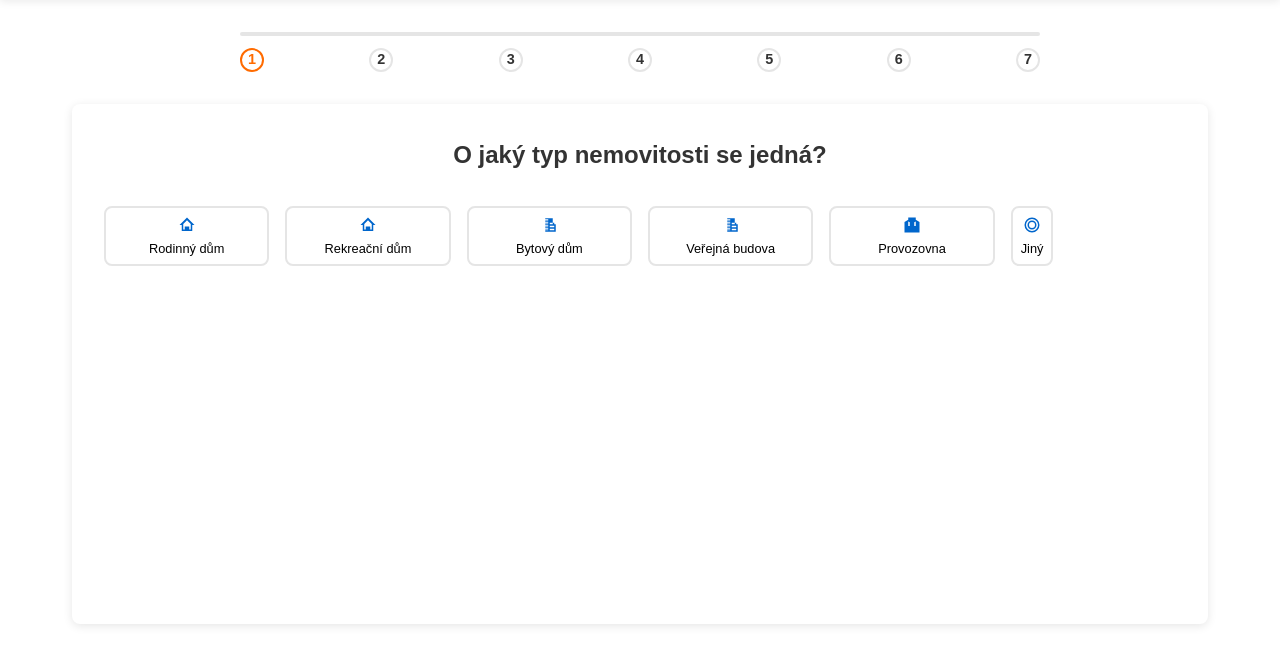
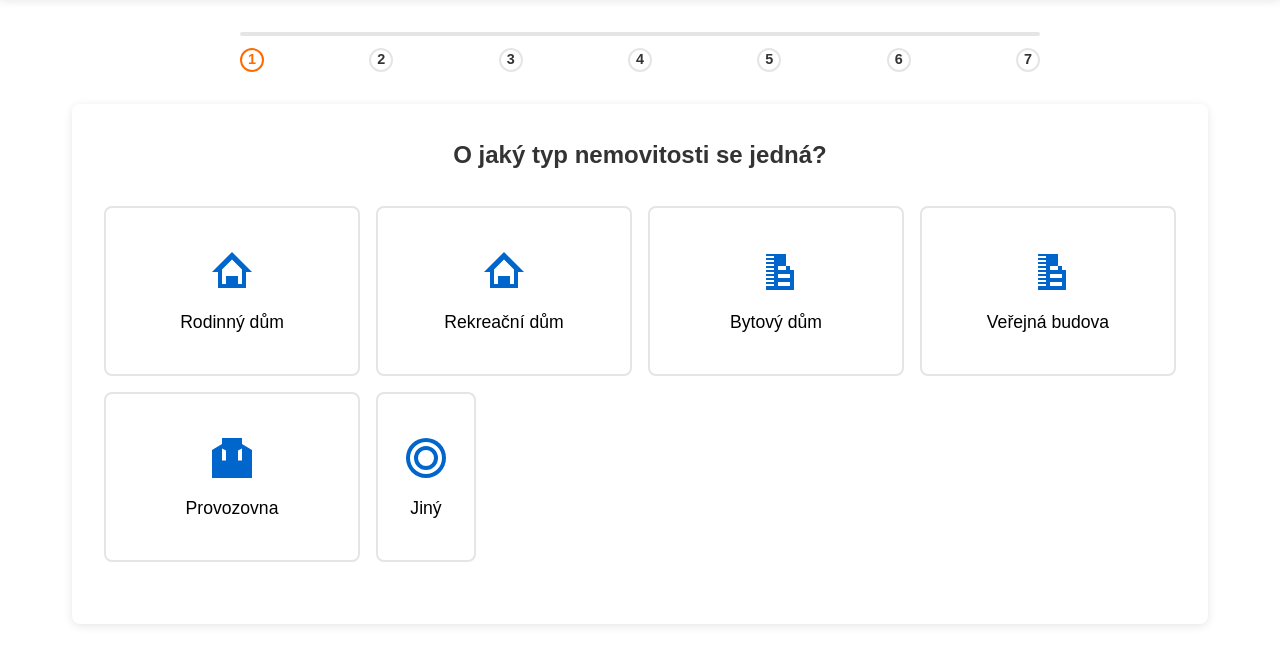
Before and after one commit to Petrpejsek/dotacni_kalkulator, a PHP site: page /kalkulator.html in a window 1280 px wide. Shown: the part 116-781 px from the top of the page. Run offline with PHP 8.4, Linux system fonts and the light colour scheme.

Commit message:
Návrat k původním velikostem boxů - vrácení na pěkný vzhled

```diff
--- a/styles.css
+++ b/styles.css
@@ -465,7 +465,7 @@ h2 {
 /* Options grid */
 .options-grid {
     display: grid;
-    grid-template-columns: repeat(auto-fit, minmax(90px, 1fr));
+    grid-template-columns: repeat(auto-fit, minmax(250px, 1fr));
     gap: 1rem;
     margin-bottom: 2rem;
     width: 100%;
@@ -478,24 +478,24 @@ h2 {
     flex-direction: column;
     align-items: center;
     justify-content: center;
-    padding: 0.5rem;
+    padding: 1.5rem;
     border: 2px solid var(--border-color);
     border-radius: 8px;
     background-color: var(--background-color);
     cursor: pointer;
     transition: all 0.3s ease;
     height: 100%;
-    min-height: 60px;
+    min-height: 170px;
 }
 
 .option-btn img {
-    width: 18px;
-    height: 18px;
-    margin-bottom: 0.4rem;
+    width: 48px;
+    height: 48px;
+    margin-bottom: 1rem;
 }
 
 .option-btn span {
-    font-size: 0.8rem;
+    font-size: 1.1rem;
     text-align: center;
 }
 
@@ -1074,7 +1074,7 @@ input[type=number] {
         min-width: 0;
         max-width: 100%;
         height: auto;
-        min-height: 60px;
+        min-height: 170px;
     }
 }
 
@@ -1083,8 +1083,8 @@ input[type=number] {
     min-width: 0;
     max-width: 100%;
     height: auto;
-    min-height: 60px;
-    padding: 0.5rem;
+    min-height: 170px;
+    padding: 1.5rem;
     border: 2px solid var(--border-color);
     border-radius: 8px;
     background-color: var(--background-color);
@@ -1099,7 +1099,7 @@ input[type=number] {
 
 @media (min-width: 700px) {
     .options-grid {
-        grid-template-columns: repeat(auto-fit, minmax(90px, 1fr));
+        grid-template-columns: repeat(auto-fit, minmax(250px, 1fr));
     }
     .jiny-row-wrapper {
         min-width: unset;
```
